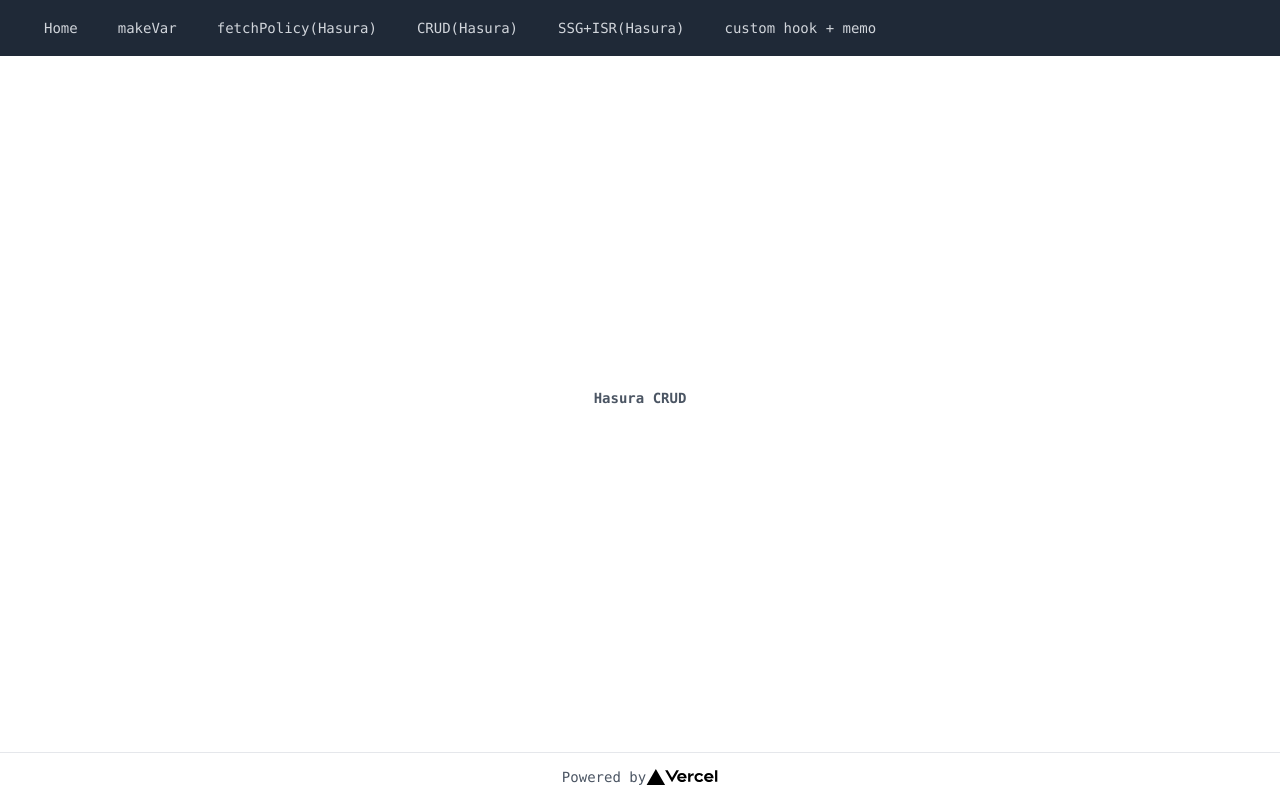
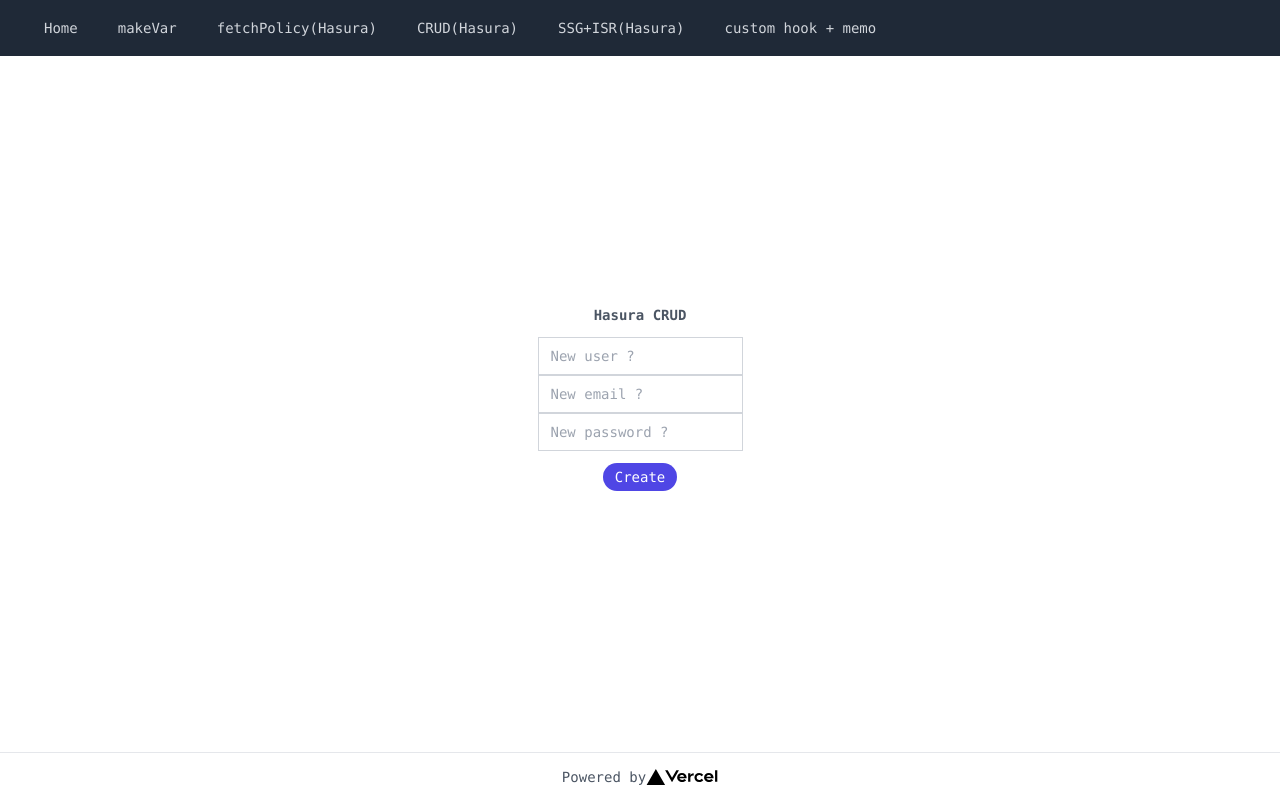
Before and after one commit to K-Daiki-0ne/hasura-practice, a Next.js app: page /hasura-crud in a window 1280 px wide. Built offline with nearby package versions, Linux system fonts and the light colour scheme; no server answers.

Commit message:
create: CRUD form function

```diff
--- a/src/pages/hasura-crud.tsx
+++ b/src/pages/hasura-crud.tsx
@@ -1,5 +1,7 @@
 import { NextPage } from 'next';
+import { FormEvent, useState } from 'react';
 import { useQuery, useMutation } from '@apollo/client';
+import { useRouter } from 'next/router';
 import { GET_USER } from '../queries/queries';
 import {
   CREATE_USER,
@@ -11,10 +13,12 @@ import {
   CreateUserMutation,
   DeleteUserMutation,
   UpdateUserMutation
-} from '../types/generated/graphql'
+} from '../types/generated/graphql';
 import { Layout } from '../components/Layout/Layout';
 
 const HasuraCrud: NextPage = () => {
+  const [editorUser, setEditorUser] = useState({ id: '', name: '', email: '', password: ''  });
+  const router = useRouter();
   const { data, error } = useQuery<GetUsersQuery>(GET_USER, {
     fetchPolicy: 'cache-and-network'
   });
@@ -45,10 +49,92 @@ const HasuraCrud: NextPage = () => {
       })
     },
   });
-
+  const handleSubmit = async(e: FormEvent<HTMLFormElement>): Promise<void> => {
+    e.preventDefault();
+    if(editorUser.id) {
+      try {
+        await update_user_by_pk({
+          variables: {
+            id: editorUser.id,
+            name: editorUser.name,
+            email: editorUser.email,
+            password: editorUser.password
+          }
+        })
+      } catch (err) {
+        console.error('error:', err);
+        router.push('/');
+      }
+      setEditorUser({
+        id: '',
+        name: '',
+        email: '',
+        password: ''
+      })
+    } else {
+      try {
+        await create_user_by_pk({
+          variables: {
+            name: editorUser.name,
+            email: editorUser.email,
+            password: editorUser.password
+          }
+        })
+      } catch (err) {
+        console.error('error:', err);
+        router.push('/');
+      }
+      setEditorUser({
+        id: '',
+        name: '',
+        email: '',
+        password: ''
+      });
+    }
+  }
   return (
     <Layout title='Hasura CRUD'>
       <p className='mb-3 font-bold'>Hasura CRUD</p>
+      <form
+        className='flex flex-col justify-center items-center'
+        onSubmit={handleSubmit}
+      >
+        <input
+          className='px-3 py-2 border border-gray-300'
+          placeholder='New user ?'
+          type='text'
+          value={editorUser.name}
+          onChange={(e: any) => {
+            setEditorUser({ ...editorUser, name: editorUser.name })
+          }}
+        />
+        <input
+          className='px-3 py-2 border border-gray-300'
+          placeholder='New email ?'
+          type='email'
+          value={editorUser.email}
+          onChange={(e: any) => {
+            setEditorUser({ ...editorUser, name: editorUser.email })
+          }}
+        />
+        <input
+          className='px-3 py-2 border border-gray-300'
+          placeholder='New password ?'
+          type='email'
+          value={editorUser.password}
+          onChange={(e: any) => {
+            setEditorUser({ ...editorUser, name: editorUser.password })
+          }}
+        />
+        <button
+          disabled={!editorUser.name && !editorUser.email && !!editorUser.password}
+          className='disabled:opacity-40 my-3 py-1 px-3 text-white bg-indigo-600 hover:bg-indigo-700 rounded-2xl focus:outline-none'
+          data-testid="new"
+          type="submit"
+        >
+          {editorUser.id ? 'Update' : 'Create'}
+        </button>
+      </form>
     </Layout>
   )
 };
```
